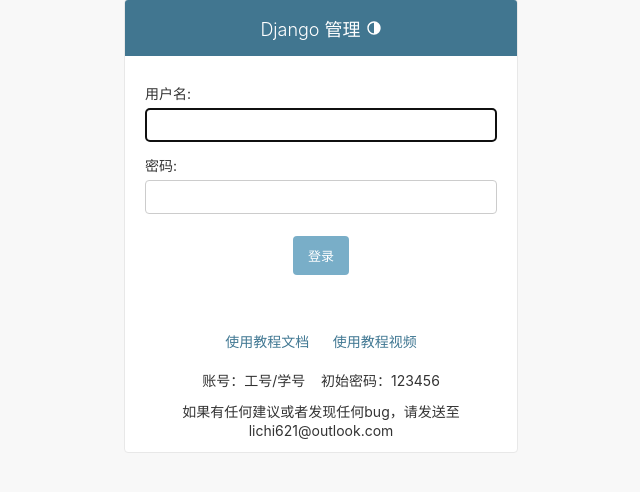
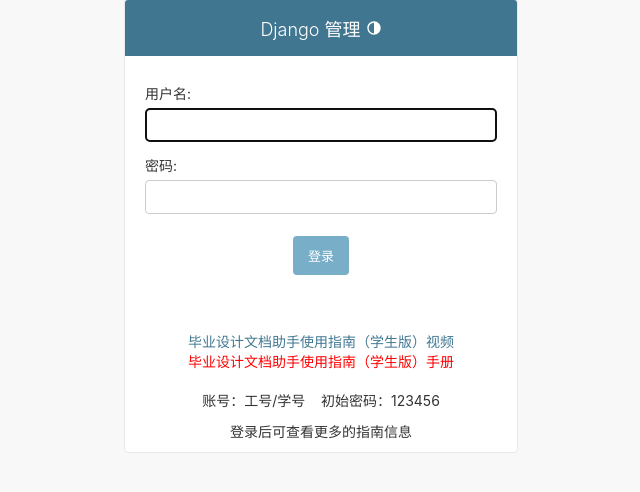
Before and after one commit to OSYouth/DocHelpA, a Django app: page /admin/login/ in a window 1280 px wide. Shown: the part 101-593 px from the top of the page, without its empty margins (319-959 px from the left). Run offline with Django 4.2, Linux system fonts and the light colour scheme.

Commit message:
1.任务书里面的内容格式调整，models里面的信息完善 2.页面的提示以及流程的优化 3.使用教程文档和视频完善
遗留问题：
1.积分机制设置
2.对于答辩日期，要提供异常处理的功能和提示信息，并且在6.毕业设计信息完善中可供修改

```diff
--- a/graduate/models.py
+++ b/graduate/models.py
@@ -29,7 +29,7 @@
     schdeule = models.TextField('四、毕业设计进程安排',
                                 default=f'''1．选题：\t{time.localtime().tm_year - 1}年11月23日-{time.localtime().tm_year - 1}年11月27日
                                 2．撰写开题提纲：\t{time.localtime().tm_year - 1}年11月30日-{time.localtime().tm_year - 1}年12月13日
-                                3．收集资料及实施设计\t{time.localtime().tm_year - 1}年12月14日-{time.localtime().tm_year}年2月28日
+                                3．收集资料及实施设计：\t{time.localtime().tm_year - 1}年12月14日-{time.localtime().tm_year}年2月28日
                                 4．完成毕业设计初稿：\t{time.localtime().tm_year}年3月1日前
                                 5．完成毕业设计修改稿:\t{time.localtime().tm_year}年3月30日前
                                 6．完成毕业设计定稿：\t{time.localtime().tm_year}年4月25日前
--- a/graduate/views.py
+++ b/graduate/views.py
@@ -186,7 +186,7 @@
     table.rows[5].cells[0].add_paragraph().add_run('\t'+temp.step_way.replace('\r\n','\n\t'))
 
     table.rows[6].cells[0].paragraphs[0].add_run('四、毕业设计进程安排')
-    table.rows[6].cells[0].add_paragraph().add_run('\t'+temp.schdeule.replace('\n\n','\n\t'))
+    table.rows[6].cells[0].add_paragraph().add_run('\t'+temp.schdeule.replace(" ","").replace('\n','\n\t'))
 
     table.rows[7].cells[0].paragraphs[0].add_run('五、设计思路')
     table.rows[7].cells[0].add_paragraph().add_run('\t'+temp.thought.replace('\r\n','\n\t'))
--- a/templates/admin/base.html
+++ b/templates/admin/base.html
@@ -19,13 +19,25 @@
         {#        <p>毕业设计任务书、指导记录表、评阅表、答辩记录表</p>#}
         {#        <p>最快可以不到1分钟生成以上所有文档</p>#}
         <div>
-            <a href="#">使用教程文档</a>
-            &nbsp&nbsp&nbsp&nbsp
-            <a href="#">使用教程视频</a>
+            {% if request.user|make_list|length < 6 %}
+
+                <a style="color: red"
+                   href="https://www.ixigua.com/7218076634636059168">毕业设计文档助手使用指南（教师版）视频</a>
+                <br>
+                <a style="color: red"
+                   href="/static/毕业设计文档助手使用指南（教师版）.pdf">毕业设计文档助手使用指南（教师版）手册</a>
+                <br><br>
+            {% endif %}
+            <a href="https://www.ixigua.com/7218076349242704388">毕业设计文档助手使用指南（学生版）视频</a>
+            <br>
+            <a style="color: red"
+               href="/static/毕业设计文档助手使用指南（学生版）.pdf">毕业设计文档助手使用指南（学生版）手册</a>
         </div>
         <br>
         <p>账号：工号/学号&nbsp&nbsp&nbsp&nbsp初始密码：123456</p>
-        <p>如果有任何建议或者发现任何bug，请发送至 lichi621@outlook.com</p>
-
+        <p>登录后可查看更多的指南信息</p>
+        {% if request.user|make_list|length < 13 %}
+            <p>如果有任何建议或者发现任何bug，请发送至 lichi621@outlook.com</p>
+        {% endif %}
     </div>
 {% endblock %}
```
